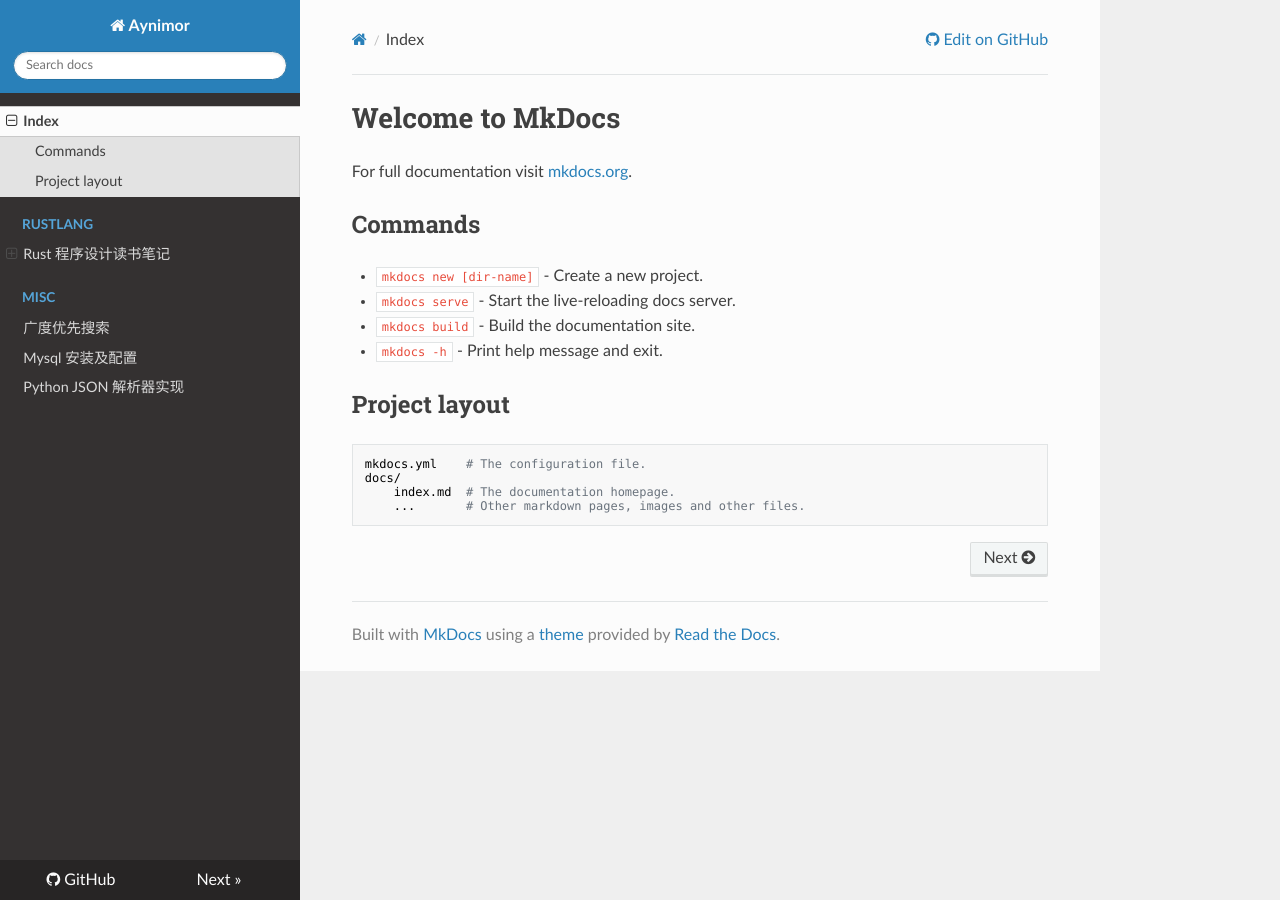
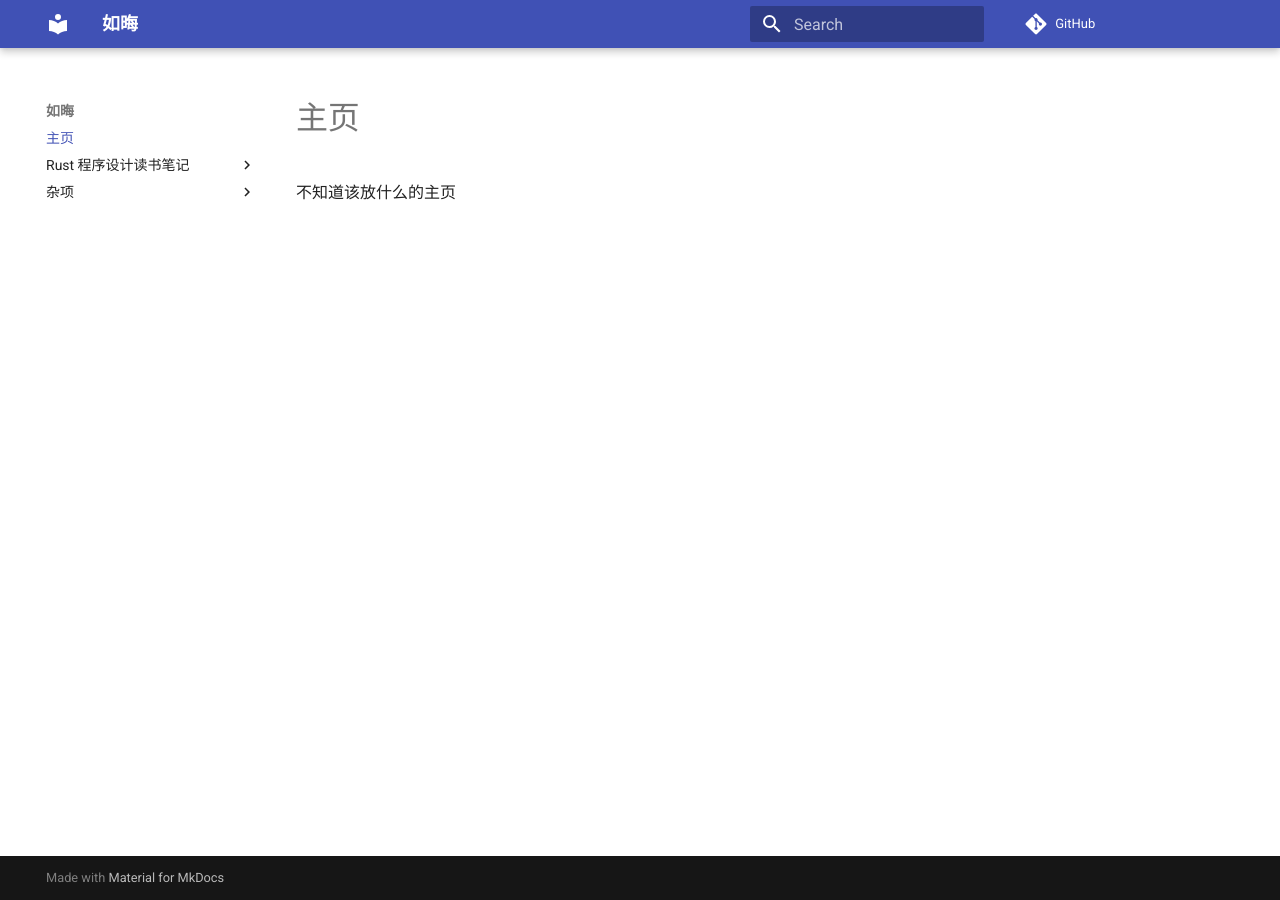
Before and after one commit to aynimor/enterprize, an MkDocs documentation site: the page built from docs/index.md, in a window 1280 px wide. Built offline with MkDocs 1.6.1 and Material for MkDocs 9.7.7, drawn with Linux system fonts in a browser that asks for light colours; nearby versions of some CDN libraries; comment, search, counter and statistics services are not loaded.

Commit message:
Style, nav style

```diff
--- a/docs/index.md
+++ b/docs/index.md
@@ -1,17 +1 @@
-# Welcome to MkDocs
-
-For full documentation visit [mkdocs.org](https://www.mkdocs.org).
-
-## Commands
-
-* `mkdocs new [dir-name]` - Create a new project.
-* `mkdocs serve` - Start the live-reloading docs server.
-* `mkdocs build` - Build the documentation site.
-* `mkdocs -h` - Print help message and exit.
-
-## Project layout
-
-    mkdocs.yml    # The configuration file.
-    docs/
-        index.md  # The documentation homepage.
-        ...       # Other markdown pages, images and other files.
+不知道该放什么的主页
--- a/mkdocs.yml
+++ b/mkdocs.yml
@@ -1,17 +1,16 @@
-site_name: Aynimor
+site_name: 如晦
 theme:
-  name: readthedocs
+  name: material
   highlightjs: true
-site_description: Aynimor 的网络日志，记录日常学习，分享学习内容
-site_author: Aynimor
+site_description: 如晦的网络日志，记录日常学习，分享学习内容
+site_author: 如晦
 repo_url: https://github.com/aynimor/enterprize
 nav:
-- Index: index.md
-- Rustlang:
-  - Rust 程序设计读书笔记:
-    - 第一章: content/rust/programming_rust/chapter1.md
-    - 第二章: content/rust/programming_rust/chapter2.md
-- Misc:
+- 主页: index.md
+- Rust 程序设计读书笔记:
+  - 第一章 为什么是Rust: content/rust/programming_rust/chapter1.md
+  - 第二章 Rust 初体验: content/rust/programming_rust/chapter2.md
+- 杂项:
   - 广度优先搜索: content/misc/breadth_first_search.md
   - Mysql 安装及配置: content/misc/mysql_insall_and_configuration.md
   - Python JSON 解析器实现: content/misc/python_json_parser.md
```
Also changed, not shown: docs/content/rust/programming_rust/chapter1.md (+1 -2 lines), docs/content/rust/programming_rust/chapter2.md (+1 -3 lines).
